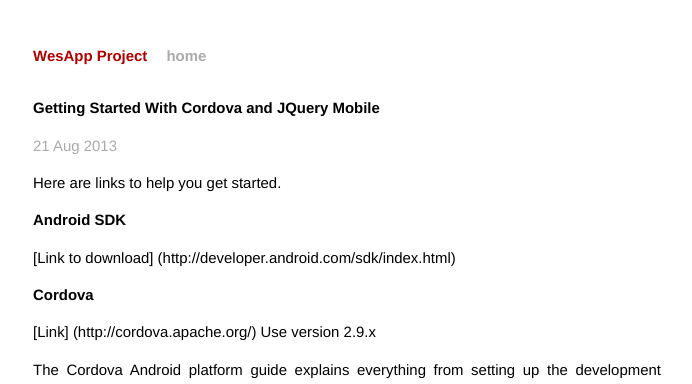
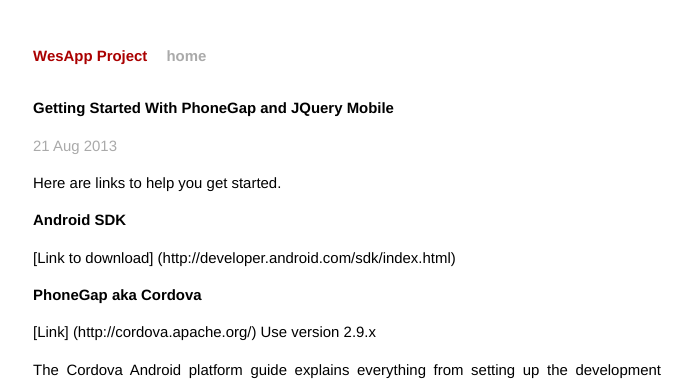
Before and after one commit to WesAppGroup/WesAppGroup.github.io, a Jekyll site: the page built from _posts/2013-08-21-Getting-Started.markdown, in a window 1280 px wide. Shown: the top 384 px of the page, without its empty margins (293-985 px from the left). Built offline with Jekyll 4.4.1, drawn with Linux system fonts in a browser that asks for light colours.

Commit message:
finished About PhoneGap post, edited Getting Started

```diff
--- a/_posts/2013-08-21-Getting-Started.markdown
+++ b/_posts/2013-08-21-Getting-Started.markdown
@@ -1,8 +1,7 @@
 ---
 layout: post
-title:  "Getting Started With Cordova and JQuery Mobile"
+title:  "Getting Started With PhoneGap and JQuery Mobile"
 date:   2013-08-21 18:15:04
-categories: jekyll update
 ---
 
 Here are links to help you get started.
@@ -11,7 +10,7 @@
 -------
 [Link to download] (http://developer.android.com/sdk/index.html)
 
-Cordova
+PhoneGap aka Cordova
 -------
 [Link] (http://cordova.apache.org/) Use version 2.9.x
 
```
